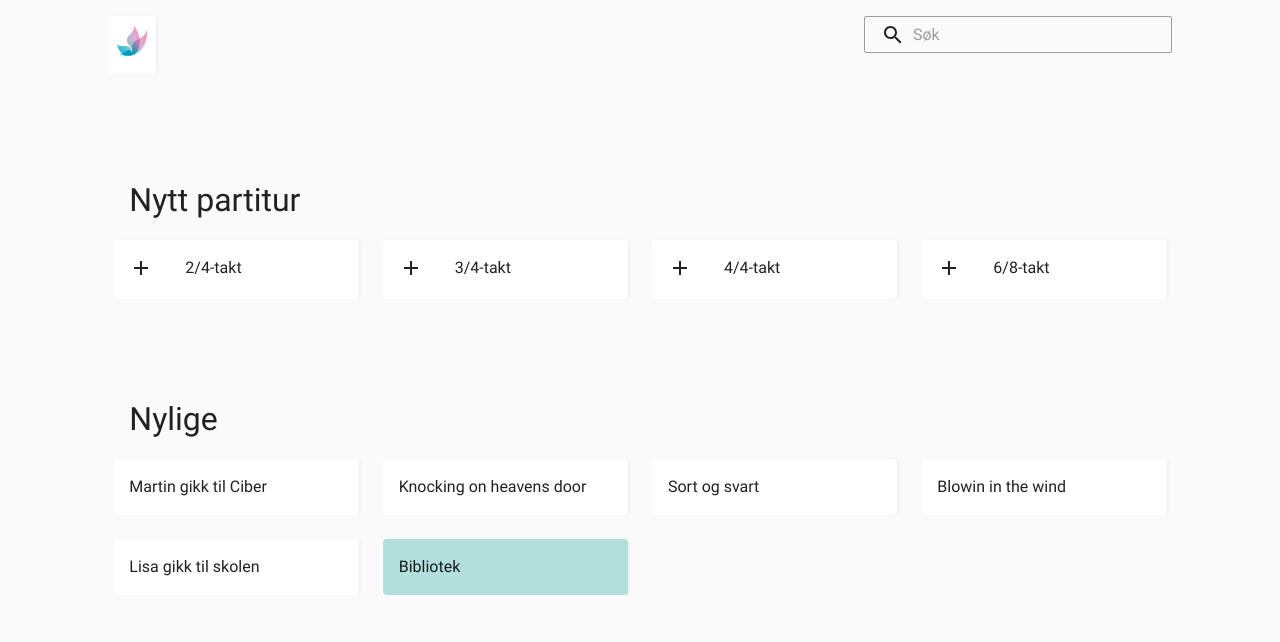
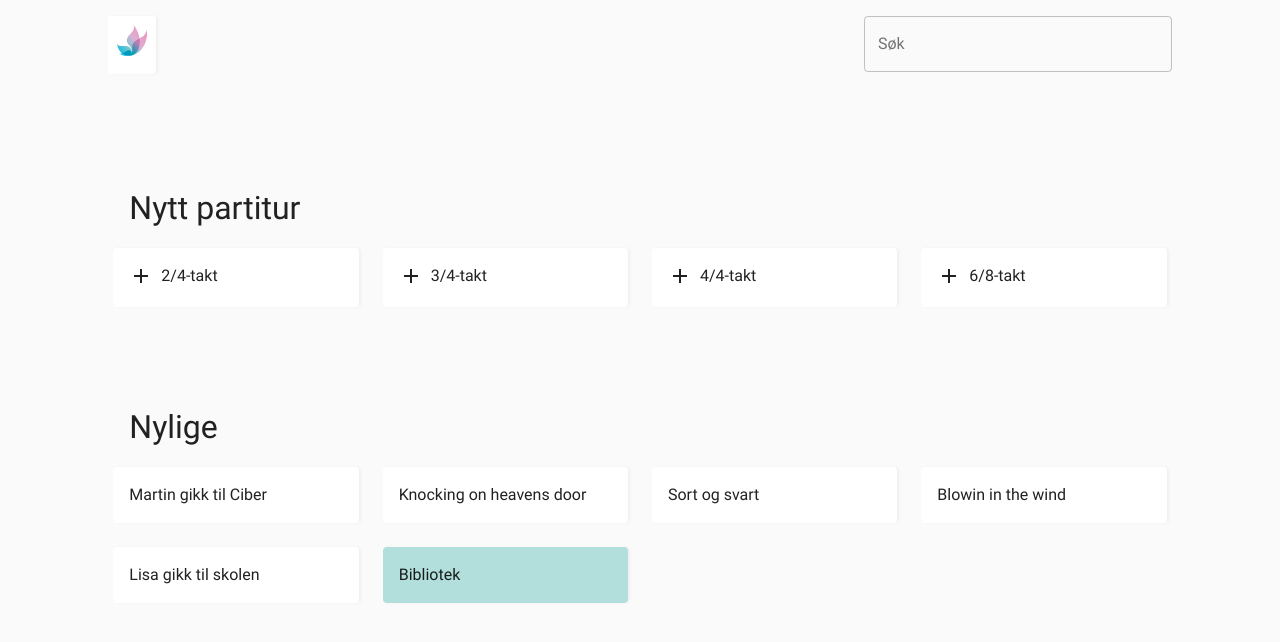
Before and after one commit to lasseklovstad/dissimilis-hackathon, a React (Create React App) app: page /dashboard in a window 1280 px wide. Shown: the top 642 px of the page. Built offline with nearby package versions, Linux system fonts and the light colour scheme.

Commit message:
fixed topComponent with search bar #100

```diff
--- a/package.json
+++ b/package.json
@@ -16,6 +16,7 @@
     "i18next": "^19.5.3",
     "i18next-browser-languagedetector": "^5.0.0",
     "i18next-http-backend": "^1.0.16",
+    "material-ui-search-bar": "^0.4.2",
     "react": "^16.13.1",
     "react-dom": "^16.13.1",
     "react-i18next": "^11.7.0",
--- a/src/assets/languages/english/dashboardEn.tsx
+++ b/src/assets/languages/english/dashboardEn.tsx
@@ -2,6 +2,7 @@ export const dashboardEn : any =  {
     "newSongLabel": "New song",
     "recentLabel": "Recent",
     "libraryButton": "Library",
-    "measure" : "measure",
-
+    "measure": "measure",
+    "search": "Search",
+    "altButteflyButtonProp": "Image of Dissimilis' butterfly-logo"
 }
--- a/src/assets/languages/norwegian/dashboardNo.tsx
+++ b/src/assets/languages/norwegian/dashboardNo.tsx
@@ -2,6 +2,7 @@ export const dashboardNo : any =  {
     "newSongLabel": "Nytt partitur",
     "recentLabel": "Nylige",
     "libraryButton": "Bibliotek",
-    "measure" : "takt",
-
+    "measure": "takt",
+    "search": "Søk",
+    "altButteflyButtonProp": "Bilde av Dissimilis' sommerfugl"
 }
--- a/src/components/DashboardButtons/DashboardButtons.tsx
+++ b/src/components/DashboardButtons/DashboardButtons.tsx
@@ -6,8 +6,9 @@ import AddIcon from '@material-ui/icons/Add';
 import { Box, Card, CardActionArea, Icon } from '@material-ui/core';
 import { colors } from '../../utils/colors';
 import butterflyBlue from '../../assets/images/butterflyBlue.svg'
+import { useTranslation } from "react-i18next";
 
-type ButtonProps = {
+export type ButtonProps = {
   text: string,
   link: string,
   func? : Function,
@@ -16,13 +17,12 @@ type ButtonProps = {
 
 export const DashboardButtonWithAddIcon: FunctionComponent<ButtonProps> = (props) => {
   const styles = useStyles();
-
   return (
       <Card className={styles.button}>
         <CardActionArea onClick={() => props.func && props.func()} >
           <Box className={styles.container} >
-            <Box p={2}><AddIcon /></Box>
-            <Box p={2}><Typography>{props.text}</Typography></Box>
+            <Box py={2} pl={2}><AddIcon /></Box>
+            <Box py={2} pl={1} pr={2}><Typography>{props.text}</Typography></Box>
           </Box>
         </CardActionArea>
       </Card>
@@ -46,7 +46,7 @@ export const DashboardLibraryButton: FunctionComponent<ButtonProps> = ({text, li
   const styles = useStyles();
   return (
     <Box>
-      <Card className={styles.button__green} tabIndex={0}>
+      <Card className={styles.button__green}>
         <CardActionArea to={link} component={Link}>
           <Box className={styles.container}>
             <Box p={2}><Typography>{text}</Typography></Box>
@@ -59,12 +59,14 @@ export const DashboardLibraryButton: FunctionComponent<ButtonProps> = ({text, li
 
 export const DashboardTopBarIcon = () => {
   const styles = useStyles();
+  const {t, i18n} = useTranslation();
+  const altProp = t("DashboardView:altButteflyButtonProp");
   return (
     <Box className={styles.butterflyButton__Container}>
-      <Card className={styles.butterflyButton__Card} tabIndex={0}>
+      <Card className={styles.butterflyButton__Card}>
         <CardActionArea className={styles.butterflyButton__Card__Icon} to="/dashboard" component={Link}>
           <Icon>
-            <img src={butterflyBlue} />
+            <img src={butterflyBlue} alt={altProp} />
           </Icon>
         </CardActionArea>
       </Card>
@@ -90,7 +92,6 @@ const useStyles = makeStyles({
     maxHeight: '48px',
     maxWidth: '48px',
     backgroundColor: colors.white,
-
   },
   butterflyButton__Card: {
     boxShadow: "2px 0px 3px rgba(66, 66, 66, 0.05)"
@@ -98,6 +99,5 @@ const useStyles = makeStyles({
   butterflyButton__Card__Icon: {
     padding: "9px",
     borderRadius: "1px",
-
   }
 });
--- a/src/components/DashboardTopBar/DashboardTopBar.tsx
+++ b/src/components/DashboardTopBar/DashboardTopBar.tsx
@@ -1,44 +1,34 @@
 import React, { useState } from 'react';
-import AppBar from '@material-ui/core/AppBar';
-import Toolbar from '@material-ui/core/Toolbar';
-import IconButton from '@material-ui/core/IconButton';
-import Typography from '@material-ui/core/Typography';
-import InputBase from '@material-ui/core/InputBase';
-import { makeStyles } from '@material-ui/core/styles';
-import SearchIcon from '@material-ui/icons/Search';
 import colors from '../../utils/colors';
-import {Box, Grid, Icon} from '@material-ui/core'
+import {Box, Grid, Icon, TextField, AppBar, makeStyles} from '@material-ui/core'
 import { DashboardTopBarIcon } from '../../components/DashboardButtons/DashboardButtons'
+import { useTranslation } from 'react-i18next';
 
 export default function DashboardTopBar() {
   const classes = useStyles();
+  const {t, i18n} = useTranslation();
+  const searchPlaceholder = t("DashboardView:search");
+
   const [searchBarFocus, setSearchBarFocus] = useState(false);
+  let searchbarSizing:[5|3,3|5] = [5, 3];
+  if(searchBarFocus){
+    searchbarSizing = [3, 5];
+  }else{
+    searchbarSizing = [5, 3]
+  }
 
   return (
     <div>
       <AppBar position="static" className={classes.background} >
         <Box mt={2} py={2} className={classes.container}>
             <Grid container spacing={2}>
-              <Grid item xs={1} />
-              <Grid item xs={4} sm={1}>
+              <Grid item sm={1} />
+              <Grid item xs={2} >
                 <DashboardTopBarIcon />
               </Grid>
-              <Grid item sm={6} />
-              <Grid item sm={3}>
-                <Box>
-                  <div className={classes.search}>
-                    <div className={classes.searchIcon}>
-                        <SearchIcon />
-                    </div>
-                    <InputBase
-                    placeholder="Søk"
-                    classes={{
-                        input: classes.inputInput,
-                    }}
-                    inputProps={{ 'aria-label': 'søk' }}
-                    />
-                  </div>
-                </Box>
+              <Grid item xs={6} sm={searchbarSizing[0]} />
+              <Grid item xs={12} sm={searchbarSizing[1]}>
+                <TextField id="standard-basic" label={searchPlaceholder} variant="outlined" fullWidth onFocus={() => setSearchBarFocus(true)} onBlur={() => setSearchBarFocus(false)}  />
               </Grid>
           </Grid>
         </Box>
@@ -55,35 +45,5 @@ const useStyles = makeStyles((theme) => ({
   container: {
     marginTop: "auto",
     verticalAlign: "center"
-  },
-  search: {
-    position: "relative",
-    width: '100%',
-    border: '1px solid '+colors.gray_400,
-    borderRadius: '2px',
-    backgroundColor: colors.gray_100,
-  },
-  searchIcon: {
-    padding: theme.spacing(0, 2),
-    height: '100%',
-    position: 'absolute',
-    pointerEvents: 'none',
-    display: 'flex',
-    alignItems: 'center',
-    justifyContent: 'center',
-    color: colors.black
-  },
-  inputInput: {
-    padding: theme.spacing(1, 1, 1, 0),
-    // vertical padding + font size from searchIcon
-    paddingLeft: `calc(1em + ${theme.spacing(4)}px)`,
-    transition: theme.transitions.create('width'),
-    width: '100%',
-    [theme.breakpoints.up('xs')]: {
-      width: '12ch',
-      '&:focus': {
-        width: '20ch',
-      },
-    },
-  },
+  }
 }));
--- a/src/components/NavBarCreateSong/NavBarCreateSong.tsx
+++ b/src/components/NavBarCreateSong/NavBarCreateSong.tsx
@@ -3,6 +3,7 @@ import { makeStyles, Box, Grid, Typography, useMediaQuery, Fab, AppBar, Toolbar
 import butterflyBlue from "../../assets/images/butterflyBlue.svg";
 import MenuButton from "../MenuButton/MenuButton";
 import colors from "../../utils/colors";
+import { DashboardTopBarIcon } from "../DashboardButtons/DashboardButtons";
 
 
 const useStyles = makeStyles({
@@ -40,7 +41,7 @@ function NavBarCreateSong() {
             <AppBar position="static" elevation={0} className={classes.appbar}>
             <Grid container>
                 <Grid item xs={1}>
-                    <img src={butterflyBlue} alt="logo" className={classes.image} />
+                    <DashboardTopBarIcon />
                 </Grid>
                 <Grid item xs={10}>
                     <Typography variant="h1" className={classes.title}>Lisa gikk til skolen</Typography>
--- a/src/i18n.ts
+++ b/src/i18n.ts
@@ -1,6 +1,5 @@
 import i18n, { Resource } from 'i18next';
 import { initReactI18next } from 'react-i18next';
-
 import LanguageDetector from 'i18next-browser-languagedetector';
 import { dashboardNo } from './assets/languages/norwegian/dashboardNo';
 import { dashboardEn } from './assets/languages/english/dashboardEn';
--- a/src/views/DashboardView/DashboardView.tsx
+++ b/src/views/DashboardView/DashboardView.tsx
@@ -1,37 +1,37 @@
 import React, { useState } from 'react';
+import { Grid, Typography, Box } from '@material-ui/core';
+import { useTranslation } from "react-i18next";
 import { DashboardButtonWithAddIcon, DashboardButton, DashboardLibraryButton } from '../../components/DashboardButtons/DashboardButtons';
-import Grid from '@material-ui/core/Grid';
-import { Typography, Box } from '@material-ui/core';
+import DashboardTopBar from '../../components/DashboardTopBar/DashboardTopBar'
 import testData from './DashboardTestData';
-import DashboardTopBar from '../../components/DashboardTopBar/DashboardTopBar'
-import {useTranslation} from "react-i18next";
 
+export type DashboardViewProps = {
 
-
+}
 
 export default function DashboardView() {
   const {t, i18n} = useTranslation();
   const [recentSongs, setRecentSongs] = useState(testData);
-  const addedToText = t("DashboardView:measure");
+  const measureText = t("DashboardView:measure");
   const musicTacts = [
     {
         id: 1,
-        text: "2/4-" + addedToText,
+        text: "2/4-" + measureText,
         link: "/"
     },
     {
         id: 2,
-        text: "3/4-" + addedToText,
+        text: "3/4-" + measureText,
         link: "/"
     },
     {
         id: "3",
-        text: "4/4-" + addedToText,
+        text: "4/4-" + measureText,
         link: "/"
     },
     {
         id: 4,
-        text: "6/8-" + addedToText,
+        text: "6/8-" + measureText,
         link: ""
     }
 ];
@@ -44,7 +44,6 @@ export default function DashboardView() {
         </Grid>
 
         <Grid item xs={12} sm={10} key="newSongContainer">
-
           <Box m={2}>
             <Typography variant="h1">{t("DashboardView:newSongLabel")}</Typography>
           </Box>
@@ -55,7 +54,6 @@ export default function DashboardView() {
               </Grid>
             ))}
           </Grid>
-
         </Grid>
 
         <Grid item xs={12} sm={10} key="recentSongsContainer">
@@ -73,6 +71,7 @@ export default function DashboardView() {
             </Grid>
           </Grid>
         </Grid>
+
       </Grid>
     </div>
   );
```
Also changed, not shown: src/views/SongView/SongView.tsx (+5 -2 lines), 1 other file (tests, documents, lock files or other folders). Lines whose indentation alone changed are shown as unchanged.
